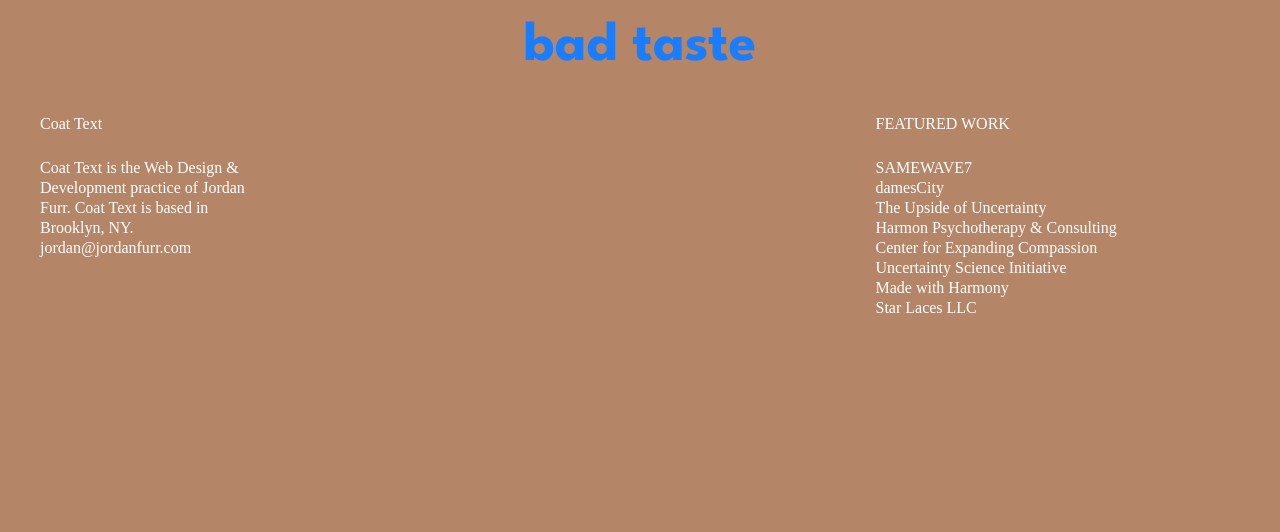
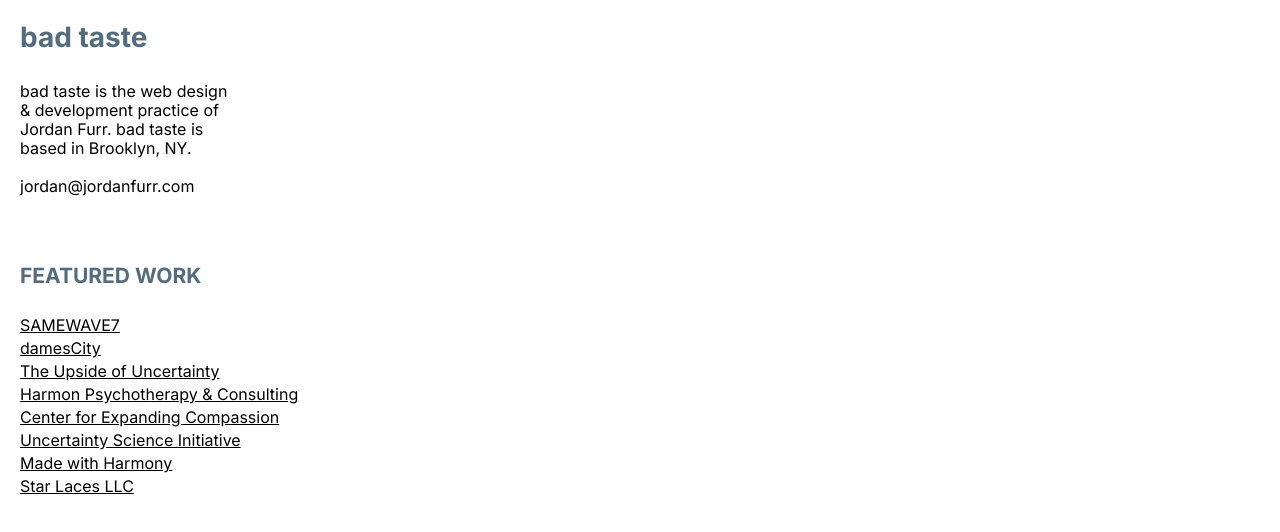
Before and after one commit to jordan-furr/llc, a Nuxt app: page / in a window 1280 px wide. Shown: the top 532 px of the page. Built offline with nearby package versions, Linux system fonts and the light colour scheme.

Commit message:
bad taste basics

```diff
--- a/app.vue
+++ b/app.vue
@@ -1,29 +1,14 @@
 <template>
-  <div class="ph3 pv1">
-    <div class="text-center">
-      <p id="logo">bad taste</p>
-    </div>
-    <div class="mt3 w-90">
-      <div id="info" class="pa3 space-between">
-        <div id="info-section">
-          <p class="mb4">Coat Text</p>
-          <p>Coat Text is the Web Design & Development practice of Jordan Furr. Coat Text is based in Brooklyn, NY.</p>
-          <p>jordan@jordanfurr.com</p>
-        </div>
-        <div class="">
-          <p class="mb4">FEATURED WORK</p>
-          <div>
-            <p>SAMEWAVE7</p>
-            <p>damesCity</p>
-            <p>The Upside of Uncertainty</p>
-            <p>Harmon Psychotherapy & Consulting</p>
-            <p>Center for Expanding Compassion</p>
-            <p>Uncertainty Science Initiative</p>
-            <p>Made with Harmony</p>
-            <p>Star Laces LLC</p>
-          </div>
-        </div>
-      </div>
-    </div>
+  <div class="">
+    <NuxtPage />
   </div>
 </template>
+
+<script setup lang="ts">
+useSeoMeta({
+  title: 'bad taste',
+  ogTitle: 'bad taste',
+  description: 'bad taste is the Web Design & Development practice of Jordan Furr. bad taste is based in Brooklyn, NY.',
+  ogDescription: 'bad taste is the Web Design & Development practice of Jordan Furr. bad taste is based in Brooklyn, NY.',
+})
+</script>
--- /dev/null
+++ b/pages/index.vue
@@ -0,0 +1,29 @@
+<template>
+    <div class="flex flex-col w-100">
+        <div class="">
+            <p id="logo">bad taste</p>
+        </div>
+        <div class="info-section w-50 borderbox">
+
+            <p>bad taste is the web design</p>
+            <p>& development practice of</p>
+            <p>Jordan Furr. bad taste is</p>
+            <p>based in Brooklyn, NY.</p>
+            <br>
+            <p>jordan@jordanfurr.com</p>
+        </div>
+        <div class="featured">
+            <p class="subtitle">FEATURED WORK</p>
+            <div class="site-list">
+                <p>SAMEWAVE7</p>
+                <p>damesCity</p>
+                <p>The Upside of Uncertainty</p>
+                <p>Harmon Psychotherapy & Consulting</p>
+                <p>Center for Expanding Compassion</p>
+                <p>Uncertainty Science Initiative</p>
+                <p>Made with Harmony</p>
+                <p>Star Laces LLC</p>
+            </div>
+        </div>
+    </div>
+</template>
--- a/style.css
+++ b/style.css
@@ -1,31 +1,37 @@
-@import url('https://fonts.googleapis.com/css2?family=League+Spartan:wght@100..900&display=swap');
+@import url('https://fonts.googleapis.com/css2?family=Inter:wght@100..900&display=swap');
 
 :root {
-    --blue: #2B3398;
-    --brown:#B48567;
+    --gray: #536C7E;
 }
 
-html {
+html,
+body {
     height: 100vh;
     width: 100vw;
+    margin: 0;
+    padding: 0;
     font-size: 16px;
-    line-height: 1.25;
-    scroll-behavior: smooth;
-    overflow-x: hidden;
+    line-height: 19px;
+    font-family: 'Inter';
+    scroll-behavior: smooth !important;
 }
 
-.test {
-    margin: 0;
-    padding: 0;
+body {
     min-height: 100vh;
-    min-width: 100vw;
+    overflow-x: hidden;
+    overflow-y: scroll;
 }
 
-h6,h5,h4,h3,h2,h1 {
+p {
     margin: 0;
 }
 
-p {
+h1,
+h2,
+h3,
+h4,
+h5,
+h6 {
     margin: 0;
 }
 
@@ -73,26 +79,16 @@
 
 .flex-start {
     justify-content: start;
+    gap: 1rem;
 }
 
 .flex-end {
     justify-content: end;
-}
-
-.center {
-    justify-content: center;
+    gap: 0.5rem;
 }
 
 .align-center {
     align-items: center;
-}
-
-.border-box {
-    box-sizing: border-box;
-}
-
-.block {
-    display: block;
 }
 
 .margin-0 {
@@ -108,6 +104,10 @@
     text-align: center;
 }
 
+.text-right {
+    text-align: right;
+}
+
 .under-hov {
     text-decoration: none;
 }
@@ -121,10 +121,10 @@
 }
 
 .w-100 {
-    width: 100vw;
+    width: 100%;
 }
 
-.w-95{
+.w-95 {
     width: 95%;
 }
 
@@ -141,7 +141,7 @@
 }
 
 .w-75 {
-    width: 75vw;
+    width: 75%;
 }
 
 .w-70 {
@@ -172,6 +172,10 @@
     width: 40%;
 }
 
+.w-35 {
+    width: 35%;
+}
+
 .w-33 {
     width: 33.333%;
 }
@@ -181,31 +185,43 @@
 }
 
 .w-25 {
-    width: 25vw;
+    width: 25%;
 }
 
 .w-20 {
     width: 20%;
 }
 
+.w-15 {
+    width: 15%;
+}
+
 .w-10 {
     width: 10%;
 }
 
-.w-auto {
-    width: auto;
+.w-5 {
+    width: 5%;
+}
+
+.h-100vh {
+    height: 100vh;
 }
 
 .h-100 {
-    height: 100vh;
+    height: 100%;
 }
 
 .h-90 {
+    height: 90%;
+}
+
+.h-90vh {
     height: 90vh;
 }
 
-.h-80 {
-    height: 80vh;
+.h-85vh {
+    height: 85vh;
 }
 
 .h-75 {
@@ -218,10 +234,6 @@
 
 .h-10 {
     height: 10%;
-}
-
-.h-auto {
-    height: auto;
 }
 
 .left-0 {
@@ -238,10 +250,6 @@
 
 .right-0 {
     right: 0;
-}
-
-.right-10 {
-    right: 10;
 }
 
 .right-50 {
@@ -276,10 +284,6 @@
     padding: 2rem;
 }
 
-.pa6 {
-    padding: 3rem;
-}
-
 .pl0 {
     padding-left: 0;
 }
@@ -312,7 +316,7 @@
     padding-right: 0.25rem;
 }
 
-.pr2{
+.pr2 {
     padding-right: 0.5rem;
 }
 
@@ -320,12 +324,20 @@
     padding-right: 1rem;
 }
 
-.pt1{
+.pt1 {
     padding-top: 0.25rem;
 }
 
-.pt2{
+.pt2 {
     padding-top: 0.5rem;
+}
+
+.pt3 {
+    padding-top: 1rem;
+}
+
+.pt4 {
+    padding-top: 1.5rem;
 }
 
 .ph1 {
@@ -383,6 +395,11 @@
     padding-top: 2rem;
 }
 
+.pv6 {
+    padding-bottom: 3rem;
+    padding-top: 3rem;
+}
+
 .pb1 {
     padding-bottom: 0.25rem;
 }
@@ -404,11 +421,11 @@
 }
 
 .mt1 {
-    margin-top: 0.25rem;
+    margin-top: .25rem;
 }
 
 .mt2 {
-    margin-top: 0.5rem;
+    margin-top: .5rem;
 }
 
 .mt3 {
@@ -424,35 +441,23 @@
 }
 
 .mt6 {
-    margin-top: 2.5rem;
+    margin-top: 3rem;
 }
 
 .mt7 {
-    margin-top: 3rem;
+    margin-top: 4rem;
 }
 
 .mt8 {
-    margin-top: 4rem;
+    margin-top: 5rem;
 }
 
 .mt9 {
-    margin-top: 5rem;
+    margin-top: 6rem;
 }
 
 .mt10 {
-    margin-top: 6rem;
-}
-
-.mt11 {
     margin-top: 7rem;
-}
-
-.mt12 {
-    margin-top: 8rem;
-}
-
-.mt14 {
-    margin-top: 10rem;
 }
 
 .ma2 {
@@ -460,7 +465,7 @@
 }
 
 .ma3 {
-    margin: 1rem;
+    margin: 0.75rem;
 }
 
 .mv1 {
@@ -468,17 +473,22 @@
     margin-bottom: 0.25rem;
 }
 
-.mv2{
+.mv2 {
     margin-top: 0.5rem;
     margin-bottom: 0.5rem;
 }
 
-.mv3{
+.mv3 {
     margin-top: 1rem;
     margin-bottom: 1rem;
 }
 
-.mv4{
+.mv4 {
+    margin-top: 1.5rem;
+    margin-bottom: 1.5rem;
+}
+
+.mv5 {
     margin-top: 2rem;
     margin-bottom: 2rem;
 }
@@ -496,16 +506,6 @@
 .mh4 {
     margin-left: 1.5rem;
     margin-right: 1.5rem;
-}
-
-.mh5 {
-    margin-left: 2rem;
-    margin-right: 2rem;
-}
-
-.mh6 {
-    margin-left: 3rem;
-    margin-right: 3rem;
 }
 
 .ml2 {
@@ -544,24 +544,32 @@
     margin-right: 0;
 }
 
-.mr1{
+.mr1 {
     margin-right: 0.25rem;
 }
 
-.mr2{
+.mr2 {
     margin-right: 0.5rem;
 }
 
-.mr3{
+.mr3 {
     margin-right: 1rem;
 }
 
-.mr4{
+.mr4 {
     margin-right: 1.5rem;
 }
 
-.mr5{
+.mr5 {
     margin-right: 2rem;
+}
+
+.mr6 {
+    margin-right: 3rem;
+}
+
+.ml6 {
+    margin-left: 3rem;
 }
 
 .mb0 {
@@ -592,8 +600,40 @@
     margin-bottom: 3rem;
 }
 
+.mb7 {
+    margin-bottom: 4rem;
+}
+
+.mb8 {
+    margin-bottom: 5rem;
+}
+
+.mb9 {
+    margin-bottom: 6rem;
+}
+
+.mb10 {
+    margin-bottom: 7rem;
+}
+
+.mb11 {
+    margin-bottom: 8rem;
+}
+
+.mb12 {
+    margin-bottom: 9rem;
+}
+
+.mb13 {
+    margin-bottom: 10rem;
+}
+
 .bg-white {
     background-color: white;
+}
+
+.bg-grey {
+    background-color: grey;
 }
 
 .overflow-y {
@@ -616,12 +656,8 @@
     overflow: auto;
 }
 
-.spacer {
-    height: 100px;
-}
-
-.s-spacer {
-    height: 50px;
+.borderbox {
+    box-sizing: border-box;
 }
 
 
@@ -631,49 +667,46 @@
 /* PROJECT SPECIFIC */
 
 
-html, body {
-    background-color: var(--brown);
+
+#logo {
+    color: var(--gray);
+    font-size: 28px;
+    font-weight: 700;
+    position: relative;
+    display: inline-block;
+    padding-left: 20px;
+    margin-bottom: 35px;
+    margin-top: 28px;
 }
 
-p {
-    color: white;
+.info-section {
+    position: relative;
+    display: inline-block;
+    padding-left: 20px;
+    margin-bottom: 70px;
 }
 
-#logo {
-    color: var(--blue);
-    font-family: 'League Spartan';
-    font-size: 56px;
-    font-weight: 700;
-    animation: gradientText 10s infinite;
+.featured {
+    position: relative;
+    display: inline-block;
+    padding-left: 20px;
 }
 
-#info {
-    display: flex;
-    flex-direction: row;
+.subtitle {
+    color: var(--gray);
+    font-weight: 700;
+    font-size: 21px;
+    margin-bottom: 31px;
 }
 
-#info-section {
-    width: 20%;
+.site-list {
+    position: relative;
+    display: inline-block;
+    display: flex;
+    flex-direction: column;
+    gap: 4px;
 }
 
-.work-item{
-    margin-bottom: 0rem;
+.site-list p{
+    text-decoration: underline;
 }
-
-@keyframes gradientText {
-    0% {
-        color: var(--blue); /* Blue */
-    }
-    25% {
-        color: #3744AC; /* Deep Sky Blue */
-    }
-    50% {
-        color: #197DFF; /* Light Sky Blue */
-    }
-    75% {
-        color: #3744AC; /* Deep Sky Blue */
-    }
-    100% {
-        color: var(--blue)
-    }
-}
```
